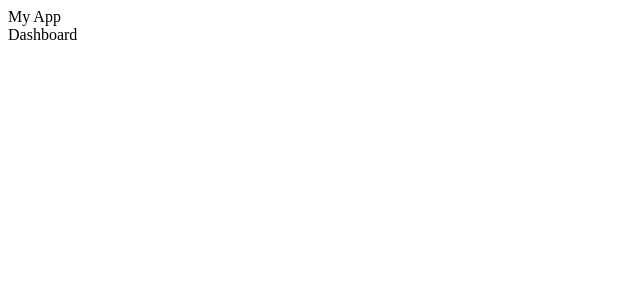
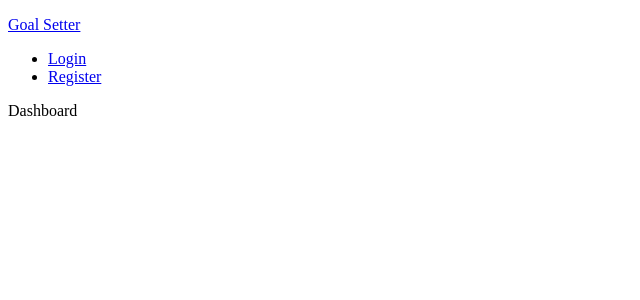
Before and after one commit to NeginSal/MERN-GoalSetter, a React (Create React App) app in the folder frontend/: page / in a window 1280 px wide. Shown: the top 300 px of the page, without its empty margins (0-640 px from the left). Built offline with nearby package versions, Linux system fonts and the light colour scheme.

Commit message:
feat: Added Header component

```diff
--- a/frontend/src/App.js
+++ b/frontend/src/App.js
@@ -3,11 +3,12 @@ import { Routes, Route } from "react-router-dom";
 import Dashboard from "../src/pages/Dashboard"
 import Login from "../src/pages/Login"
 import Register from "../src/pages/Register"
+import Header from './components/Header';
 
 function App() {
   return (
     <div>
-      My App
+      <Header />
       <Routes>
         <Route path='/' element={<Dashboard />} />
         <Route path='/login' element={<Login />} />
--- /dev/null
+++ b/frontend/src/components/Header.jsx
@@ -0,0 +1,15 @@
+import { Link } from 'react-router-dom'
+
+const Header = () => {
+  return (
+    <div>
+      <p><Link to="/">Goal Setter</Link></p>
+      <ul>
+        <li><Link to="/login">Login</Link></li>
+        <li><Link to="/register">Register</Link></li>
+      </ul>
+    </div>
+  );
+}
+
+export default Header;
```
